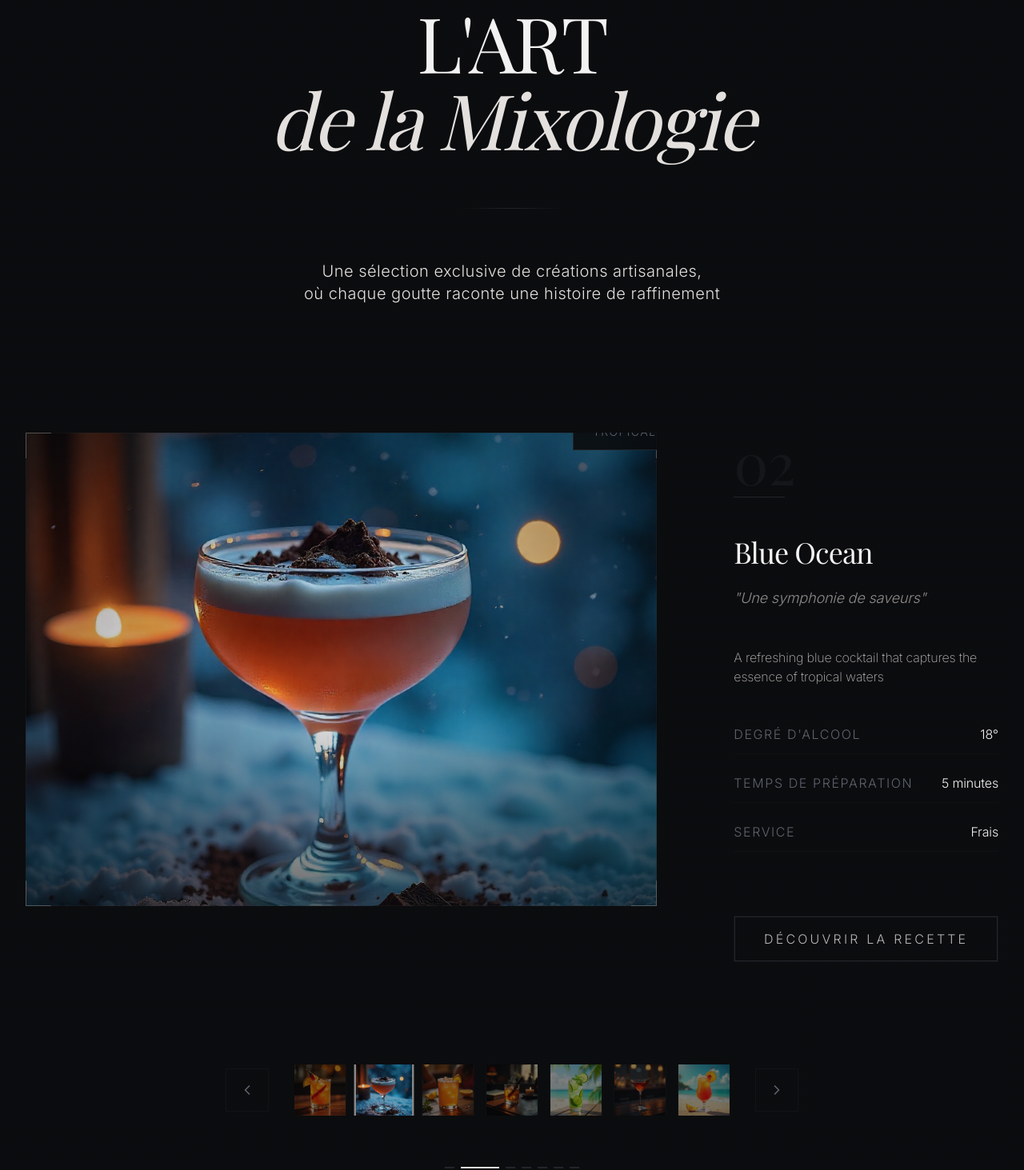
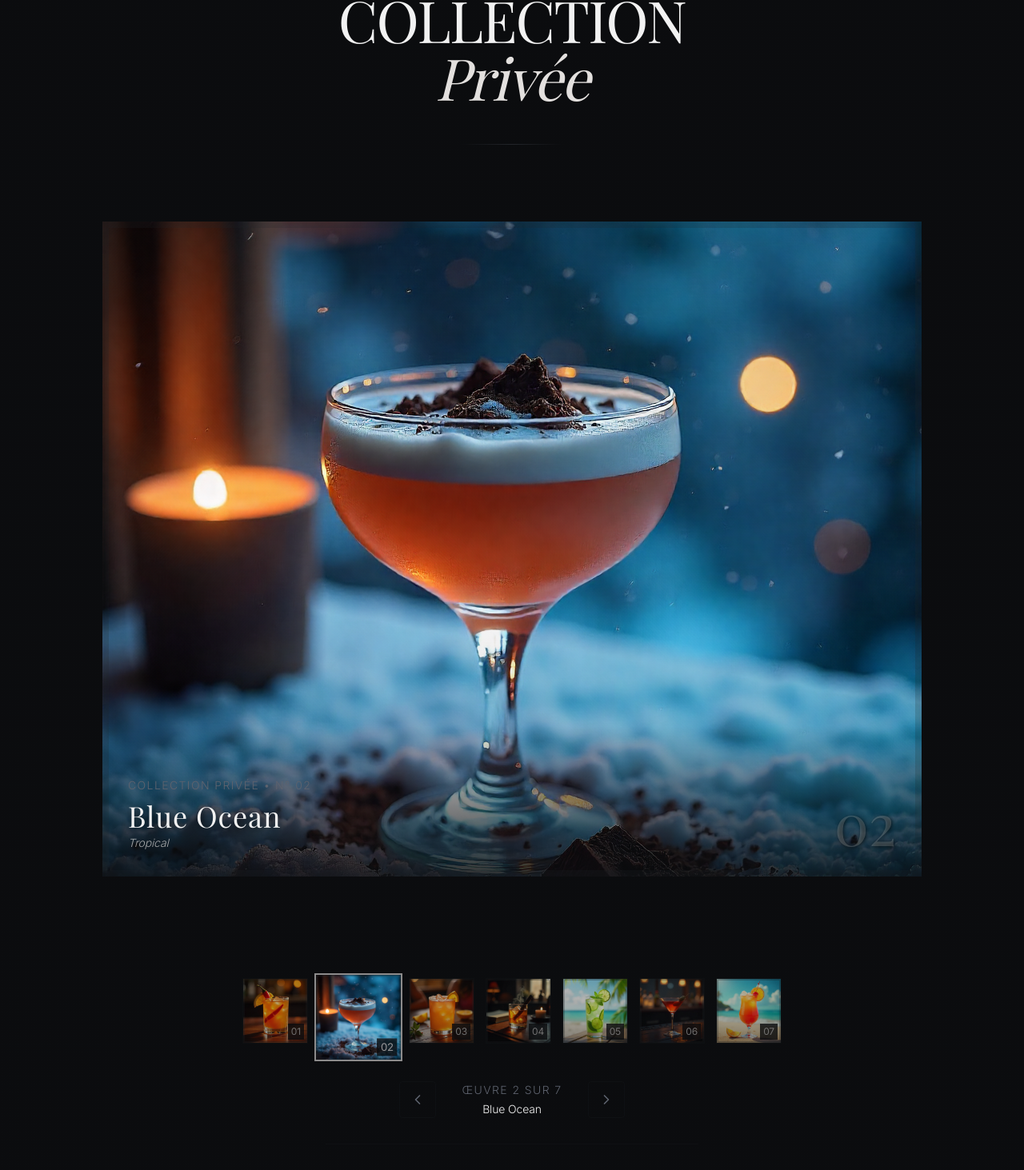
Before and after one commit to DaniilK19/cocktails_bar, a Next.js app: page / in a window 1280 px wide. Shown: the part 1028-2491 px from the top of the page at 80% size. Built offline with nearby package versions, Linux system fonts and the light colour scheme; a web font is replaced by a local one.

Commit message:
Refactor CocktailGrid component to enhance visual presentation and user experience. Update header and artwork display with new typography and layout adjustments. Improve navigation and thumbnail interactions for a more engaging gallery experience.

```diff
--- a/components/sections/cocktail-grid.tsx
+++ b/components/sections/cocktail-grid.tsx
@@ -87,230 +87,152 @@ export function CocktailGrid() {
   const activeCocktail = cocktails[activeIndex]
 
   return (
-    <section ref={sectionRef} className="py-40 px-4 sm:px-6 lg:px-8 relative overflow-hidden bg-gradient-to-b from-aristocrat-void via-aristocrat-void/95 to-aristocrat-void">
+    <section ref={sectionRef} className="py-40 px-4 sm:px-6 lg:px-8 relative overflow-hidden bg-gradient-to-b from-aristocrat-void via-aristocrat-void/98 to-aristocrat-void">
 
       <div className="max-w-7xl mx-auto relative z-10">
-        {/* Header - Mobile Optimized */}
-        <div ref={headerRef} className="text-center mb-20 lg:mb-40">
-          <div className="aristocrat-subtext mb-8 lg:mb-12 text-aristocrat-cream/60 text-sm lg:text-base">
-            — Collection Signature —
+        {/* Gallery Header */}
+        <div ref={headerRef} className="text-center mb-16 lg:mb-24">
+          <div className="aristocrat-subtext mb-6 lg:mb-8 text-aristocrat-cream/60 text-sm lg:text-base">
+            — Galerie d'Art Liquide —
           </div>
-          <h2 className="text-4xl md:text-6xl lg:text-7xl xl:text-8xl font-light mb-12 lg:mb-16 serif tracking-tight">
-            <span className="text-aristocrat-white">L'ART</span>
+          <h2 className="text-5xl md:text-6xl lg:text-7xl font-light mb-8 lg:mb-12 serif tracking-tight">
+            <span className="text-aristocrat-white">COLLECTION</span>
             <br />
-            <span className="text-aristocrat-cream font-extralight italic">de la Mixologie</span>
+            <span className="text-aristocrat-cream font-extralight italic">Privée</span>
           </h2>
-          <div className="w-24 lg:w-32 h-px bg-gradient-to-r from-transparent via-aristocrat-charcoal to-transparent mx-auto mb-12 lg:mb-16"></div>
-          <p className="text-base lg:text-xl aristocrat-text max-w-2xl lg:max-w-3xl mx-auto font-extralight leading-loose sans text-aristocrat-cream/80 px-4">
-            Une sélection exclusive de créations artisanales, <br className="hidden md:block" />
-            où chaque goutte raconte une histoire de raffinement
-          </p>
+          <div className="w-24 lg:w-32 h-px bg-gradient-to-r from-transparent via-aristocrat-charcoal to-transparent mx-auto"></div>
         </div>
 
-        {/* Artistic Display */}
+        {/* Art Gallery Display */}
         <div ref={contentRef} className="relative">
-          {/* Main Cocktail Showcase */}
-          <div className="flex flex-col lg:grid lg:grid-cols-3 gap-8 lg:gap-16 items-start mb-16 lg:mb-32">
-            {/* Mobile: Cocktail Portrait */}
-            <div className="lg:col-span-2 relative w-full">
-              <div className="relative aspect-[4/3] lg:aspect-[4/3] overflow-hidden">
-                {/* Artistic Frame - Simplified on mobile */}
-                <div className="absolute inset-0 border border-aristocrat-charcoal/30 z-10 pointer-events-none"></div>
-                <div className="hidden lg:block absolute -inset-4 border border-aristocrat-charcoal/10 z-10 pointer-events-none"></div>
+          {/* Main Artwork Showcase */}
+          <div className="max-w-5xl mx-auto mb-20 lg:mb-32">
 
-                {/* Image with Artistic Treatment */}
-                <div className="relative w-full h-full overflow-hidden bg-aristocrat-void/20">
+            {/* Masterpiece Frame */}
+            <div className="relative">
+
+              {/* Gallery Frame */}
+              <div className="relative aspect-[5/4] overflow-hidden bg-aristocrat-void/10">
+                {/* Museum-style Frame */}
+                <div className="absolute inset-0 border-8 border-aristocrat-charcoal/20 z-10 pointer-events-none"></div>
+                <div className="absolute -inset-4 border-2 border-aristocrat-charcoal/10 z-10 pointer-events-none"></div>
+                <div className="absolute -inset-8 border border-aristocrat-charcoal/5 z-10 pointer-events-none"></div>
+
+                {/* The Artwork */}
+                <div className="relative w-full h-full overflow-hidden">
                   <Image
-                    key={`image-${activeIndex}`}
+                    key={`artwork-${activeIndex}`}
                     src={activeCocktail.image}
                     alt={activeCocktail.name}
                     fill
-                    className="object-cover transition-all duration-1000 ease-out hover:scale-105"
+                    className="object-cover transition-all duration-1500 ease-out"
                     priority
+                    quality={95}
                   />
-                  {/* Artistic Overlay */}
-                  <div className="absolute inset-0 bg-gradient-to-t from-aristocrat-void/60 via-transparent to-aristocrat-void/20" />
-                  <div className="absolute inset-0 bg-gradient-to-r from-aristocrat-void/30 via-transparent to-aristocrat-void/30" />
 
-                  {/* Corner Accents - Smaller on mobile */}
-                  <div className="absolute top-0 left-0 w-4 h-4 lg:w-8 lg:h-8 border-l border-t border-aristocrat-cream/40"></div>
-                  <div className="absolute top-0 right-0 w-4 h-4 lg:w-8 lg:h-8 border-r border-t border-aristocrat-cream/40"></div>
-                  <div className="absolute bottom-0 left-0 w-4 h-4 lg:w-8 lg:h-8 border-l border-b border-aristocrat-cream/40"></div>
-                  <div className="absolute bottom-0 right-0 w-4 h-4 lg:w-8 lg:h-8 border-r border-b border-aristocrat-cream/40"></div>
+                  {/* Subtle Gallery Lighting */}
+                  <div className="absolute inset-0 bg-gradient-to-t from-aristocrat-void/20 via-transparent to-transparent" />
+                  <div className="absolute inset-0 bg-gradient-to-b from-aristocrat-void/10 via-transparent to-transparent" />
+
+                  {/* Title on Image */}
+                  <div className="absolute bottom-0 left-0 right-0 bg-gradient-to-t from-aristocrat-void/80 via-aristocrat-void/40 to-transparent pt-16 pb-8 px-8">
+                    <div className="flex items-end justify-between">
+                      <div>
+                        <div className="aristocrat-subtext text-xs text-aristocrat-cream/60 mb-2">
+                          Collection Privée • N° {activeCocktail.id.padStart(2, '0')}
                         </div>
-
-                {/* Floating Category Tag - Repositioned for mobile */}
-                <div className="absolute -top-3 -right-3 lg:-top-6 lg:-right-6 bg-aristocrat-void/90 backdrop-blur border border-aristocrat-charcoal px-3 py-2 lg:px-6 lg:py-3 z-20">
-                  <div className="aristocrat-subtext text-aristocrat-cream text-xs tracking-wider">
+                        <h3 className="text-3xl lg:text-4xl font-light serif text-aristocrat-white leading-tight tracking-wide" style={{textShadow: '2px 2px 8px rgba(0,0,0,0.8)'}}>
+                          {activeCocktail.name}
+                        </h3>
+                        <div className="text-sm text-aristocrat-cream/70 font-light italic mt-1">
                           {activeCocktail.category}
+                        </div>
+                      </div>
+                      <div className="text-6xl lg:text-7xl font-extralight text-aristocrat-cream/20 serif leading-none" style={{textShadow: '1px 1px 4px rgba(0,0,0,0.6)'}}>
+                        {activeCocktail.id.padStart(2, '0')}
+                      </div>
+                    </div>
+                  </div>
                 </div>
               </div>
             </div>
           </div>
 
-            {/* Mobile/Desktop: Artistic Details */}
-            <div className="space-y-8 lg:space-y-12 lg:pl-8 w-full">
-              {/* Signature Number */}
-              <div className="text-center lg:text-left">
-                <div className="text-5xl lg:text-7xl font-light text-aristocrat-charcoal/40 serif leading-none mb-2">
-                  {activeCocktail.id.padStart(2, '0')}
-                </div>
-                <div className="w-16 h-px bg-aristocrat-charcoal mx-auto lg:mx-0 mb-6 lg:mb-8"></div>
-              </div>
+          {/* Gallery Navigation */}
+          <div className="flex flex-col items-center gap-8">
 
-              {/* Title with Artistic Typography */}
-              <div className="text-center lg:text-left">
-                <h3 className="text-2xl md:text-3xl lg:text-4xl font-light mb-4 lg:mb-6 serif tracking-tight text-aristocrat-white leading-tight">
-                  {activeCocktail.name}
-                </h3>
-                <div className="italic text-aristocrat-cream/60 font-light text-base lg:text-lg mb-6 lg:mb-8">
-                  "Une symphonie de saveurs"
-                </div>
-              </div>
-
-              {/* Elegant Description */}
-              <div className="prose prose-sm text-aristocrat-cream/80 font-extralight leading-relaxed text-center lg:text-left">
-                <p className="text-sm lg:text-base">{activeCocktail.description}</p>
-              </div>
-
-              {/* Refined Specifications - Mobile Grid */}
-              <div className="space-y-4 lg:space-y-6">
-                <div className="flex justify-between items-center border-b border-aristocrat-charcoal/20 pb-2 lg:pb-3">
-                  <span className="aristocrat-subtext text-sm lg:text-base">Degré d'alcool</span>
-                  <span className="text-aristocrat-white font-light text-sm lg:text-base">{activeCocktail.alcohol}°</span>
-                </div>
-                <div className="flex justify-between items-center border-b border-aristocrat-charcoal/20 pb-2 lg:pb-3">
-                  <span className="aristocrat-subtext text-sm lg:text-base">Temps de préparation</span>
-                  <span className="text-aristocrat-white font-light text-sm lg:text-base">5 minutes</span>
-                </div>
-                <div className="flex justify-between items-center border-b border-aristocrat-charcoal/20 pb-2 lg:pb-3">
-                  <span className="aristocrat-subtext text-sm lg:text-base">Service</span>
-                  <span className="text-aristocrat-white font-light text-sm lg:text-base">Frais</span>
-                </div>
-              </div>
-
-              {/* Aristocratic CTA */}
-              <div className="pt-6 lg:pt-8">
-                <div className="aristocrat-button text-center py-3 lg:py-4 cursor-pointer border border-aristocrat-charcoal/30 hover:border-aristocrat-cream/40 transition-all duration-500 text-sm lg:text-base">
-                  Découvrir la Recette
-                </div>
-              </div>
-            </div>
-          </div>
-
-          {/* Mobile Navigation */}
-          <div className="lg:hidden mb-12">
-            {/* Mobile Thumbnail Scrollable Gallery */}
-            <div className="flex gap-3 overflow-x-auto pb-4 px-4 -mx-4 scrollbar-hide">
+            {/* Gallery Thumbnails */}
+            <div className="flex flex-wrap justify-center gap-4 max-w-4xl">
               {cocktails.map((cocktail, index) => (
                 <button
                   key={index}
                   onClick={() => goToSlide(index)}
-                  className={`relative flex-shrink-0 w-12 h-12 overflow-hidden transition-all duration-300 ${
+                  className={`group relative overflow-hidden transition-all duration-500 ${
                     index === activeIndex
-                      ? 'ring-2 ring-aristocrat-cream/60 scale-110'
-                      : 'ring-1 ring-aristocrat-charcoal/30 hover:ring-aristocrat-cream/30 opacity-60 hover:opacity-80'
+                      ? 'w-20 h-20 lg:w-24 lg:h-24 ring-2 ring-aristocrat-cream/60 scale-110'
+                      : 'w-16 h-16 lg:w-20 lg:h-20 ring-1 ring-aristocrat-charcoal/20 hover:ring-aristocrat-cream/40 opacity-70 hover:opacity-90 hover:scale-105'
                   }`}
                 >
+                  {/* Gallery Frame for Thumbnail */}
+                  <div className="absolute inset-0 border-2 border-aristocrat-charcoal/30 z-10 pointer-events-none group-hover:border-aristocrat-cream/40 transition-colors duration-300"></div>
+
                   <Image
                     src={cocktail.image}
                     alt={cocktail.name}
                     fill
                     className="object-cover"
+                    quality={80}
                   />
-                  <div className="absolute inset-0 bg-aristocrat-void/20"></div>
+
+                  {/* Artwork Number */}
+                  <div className="absolute bottom-1 right-1 bg-aristocrat-void/80 px-1 py-0.5 text-xs text-aristocrat-cream/80">
+                    {cocktail.id.padStart(2, '0')}
+                  </div>
+
+                  {/* Subtle Gallery Lighting */}
+                  <div className="absolute inset-0 bg-gradient-to-t from-aristocrat-void/30 via-transparent to-transparent" />
                 </button>
               ))}
             </div>
 
-            {/* Mobile Progress Indicator */}
-            <div className="flex items-center justify-center gap-2 mt-6">
-              {cocktails.map((_, index) => (
-                <button
-                  key={index}
-                  onClick={() => goToSlide(index)}
-                  className={`h-0.5 transition-all duration-500 ${
-                    index === activeIndex
-                      ? 'w-8 bg-aristocrat-cream'
-                      : 'w-2 bg-aristocrat-charcoal'
-                  }`}
-                />
-              ))}
-            </div>
-
-            {/* Mobile Arrow Navigation */}
-            <div className="flex items-center justify-center gap-12 mt-8">
+            {/* Gallery Controls */}
+            <div className="flex items-center gap-8">
               <button
                 onClick={prevSlide}
-                className="p-3 border border-aristocrat-charcoal/30 hover:border-aristocrat-cream/40 text-aristocrat-gray hover:text-aristocrat-white transition-all duration-300"
-              >
-                <ChevronLeft className="w-4 h-4" />
-              </button>
-              <div className="aristocrat-subtext text-xs">
-                {activeIndex + 1} / {cocktails.length}
-              </div>
-              <button
-                onClick={nextSlide}
-                className="p-3 border border-aristocrat-charcoal/30 hover:border-aristocrat-cream/40 text-aristocrat-gray hover:text-aristocrat-white transition-all duration-300"
-              >
-                <ChevronRight className="w-4 h-4" />
-              </button>
-            </div>
-          </div>
-
-          {/* Desktop Navigation Gallery */}
-          <div className="hidden lg:flex items-center justify-center gap-8 mb-16">
-            <button
-              onClick={prevSlide}
-              className="p-4 border border-aristocrat-charcoal/30 hover:border-aristocrat-cream/40 text-aristocrat-gray hover:text-aristocrat-white transition-all duration-300"
+                className="p-3 border border-aristocrat-charcoal/20 hover:border-aristocrat-cream/40 text-aristocrat-gray hover:text-aristocrat-white transition-all duration-300 rounded"
+                title="Œuvre précédente"
               >
                 <ChevronLeft className="w-5 h-5" />
               </button>
 
-            {/* Desktop Thumbnail Gallery */}
-            <div className="flex gap-4 overflow-hidden">
-              {cocktails.map((cocktail, index) => (
-                <button
-                  key={index}
-                  onClick={() => goToSlide(index)}
-                  className={`relative w-16 h-16 overflow-hidden transition-all duration-300 ${
-                    index === activeIndex
-                      ? 'ring-2 ring-aristocrat-cream/60 scale-110'
-                      : 'ring-1 ring-aristocrat-charcoal/30 hover:ring-aristocrat-cream/30 opacity-60 hover:opacity-80'
-                  }`}
-                >
-                  <Image
-                    src={cocktail.image}
-                    alt={cocktail.name}
-                    fill
-                    className="object-cover"
-                  />
-                  <div className="absolute inset-0 bg-aristocrat-void/20"></div>
-                </button>
-              ))}
+              <div className="text-center">
+                <div className="aristocrat-subtext text-xs mb-1">
+                  Œuvre {activeIndex + 1} sur {cocktails.length}
+                </div>
+                <div className="text-aristocrat-white font-light text-sm">
+                  {activeCocktail.name}
+                </div>
               </div>
 
               <button
                 onClick={nextSlide}
-              className="p-4 border border-aristocrat-charcoal/30 hover:border-aristocrat-cream/40 text-aristocrat-gray hover:text-aristocrat-white transition-all duration-300"
+                className="p-3 border border-aristocrat-charcoal/20 hover:border-aristocrat-cream/40 text-aristocrat-gray hover:text-aristocrat-white transition-all duration-300 rounded"
+                title="Œuvre suivante"
               >
                 <ChevronRight className="w-5 h-5" />
               </button>
             </div>
 
-          {/* Desktop Progress Indicator */}
-          <div className="hidden lg:flex items-center justify-center gap-2">
-            {cocktails.map((_, index) => (
-              <button
-                key={index}
-                onClick={() => goToSlide(index)}
-                className={`h-0.5 transition-all duration-500 ${
-                  index === activeIndex
-                    ? 'w-12 bg-aristocrat-cream'
-                    : 'w-3 bg-aristocrat-charcoal hover:bg-aristocrat-gray'
-                }`}
-              />
-            ))}
+            {/* Exhibition Info */}
+            <div className="text-center pt-8 border-t border-aristocrat-charcoal/20 max-w-2xl">
+              <div className="aristocrat-subtext text-xs mb-2">
+                Collection Privée — Maison Cocktail
+              </div>
+              <p className="text-sm text-aristocrat-cream/60 font-extralight leading-relaxed">
+                Chaque création est une œuvre d'art liquide, fruit d'un savoir-faire artisanal<br className="hidden lg:block" />
+                et d'une recherche esthétique perpétuelle
+              </p>
+            </div>
           </div>
         </div>
       </div>
```
Lines whose indentation alone changed are shown as unchanged.
